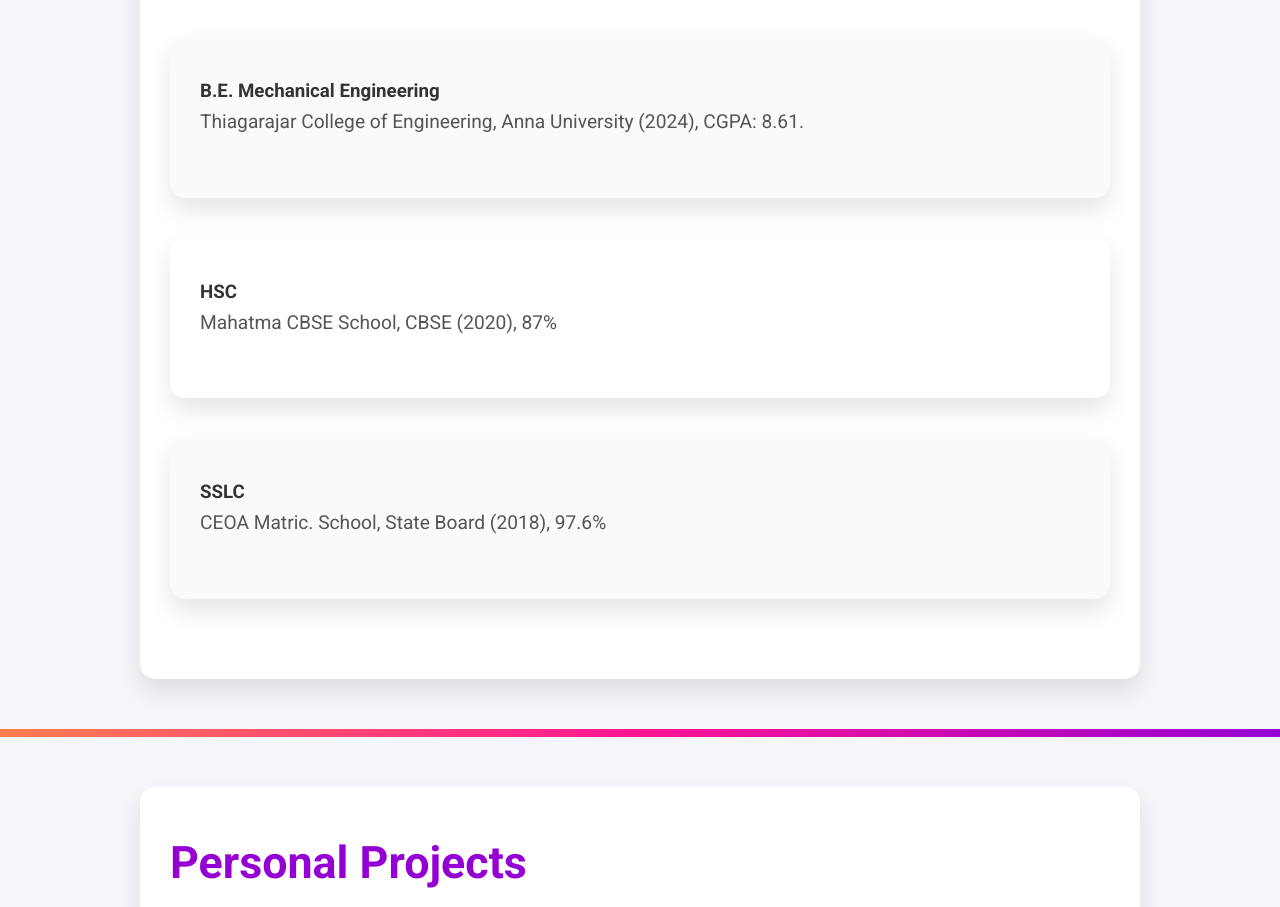
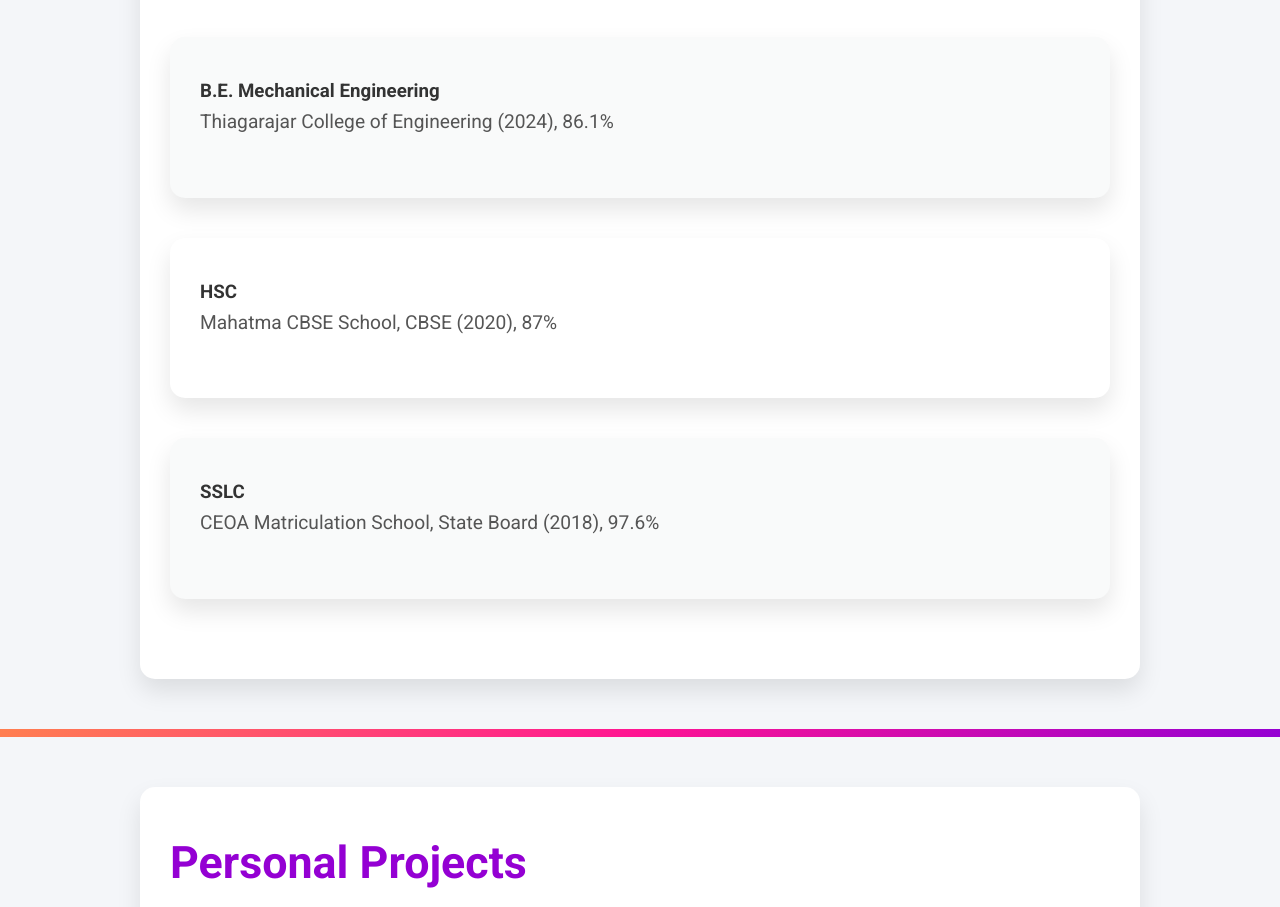
Before and after one commit to quantumcerberus/quantumcerberus.github.io, a plain HTML site: page index.html in a window 1280 px wide. Shown: the part 3256-4163 px from the top of the page. Drawn offline with Linux system fonts and the light colour scheme.

Commit message:
Update index.html

```diff
--- a/index.html
+++ b/index.html
@@ -237,7 +237,7 @@
         <h2>Education</h2>
         <div class="card">
             <h3>B.E. Mechanical Engineering</h3>
-            <p>Thiagarajar College of Engineering, Anna University (2024), CGPA: 8.61.</p>
+            <p>Thiagarajar College of Engineering (2024), 86.1%</p>
         </div>
         <div class="card">
             <h3>HSC</h3>
@@ -245,7 +245,7 @@
         </div>
         <div class="card">
             <h3>SSLC</h3>
-            <p>CEOA Matric. School, State Board (2018), 97.6%</p>
+            <p>CEOA Matriculation School, State Board (2018), 97.6%</p>
         </div>
     </div>
 
```
